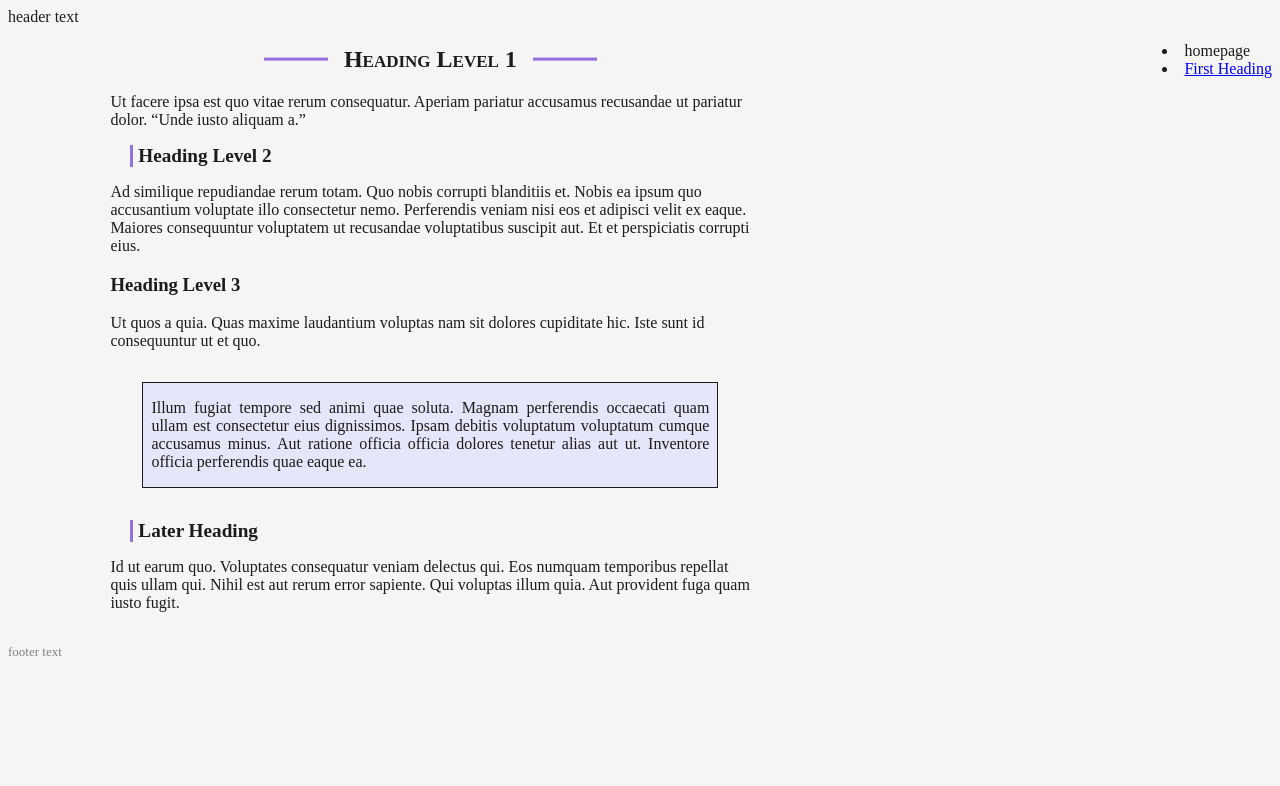
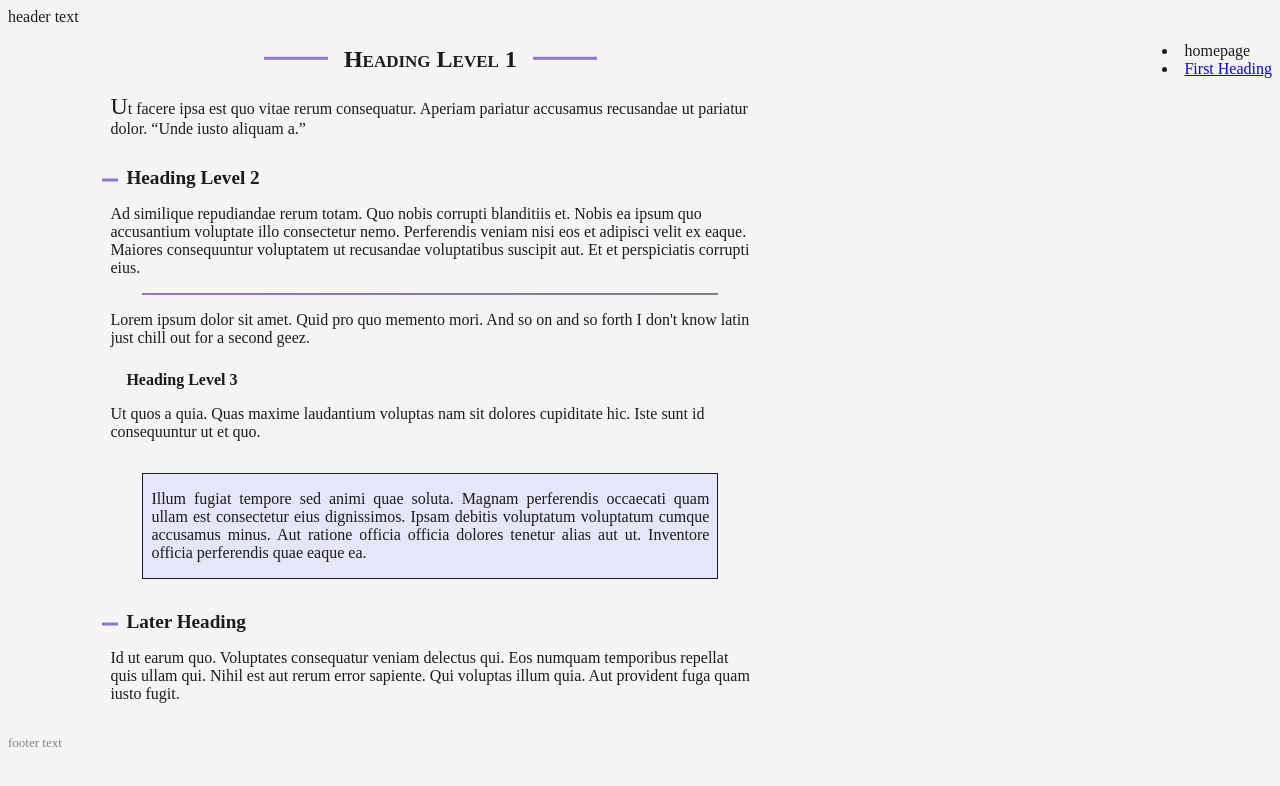
Before and after one commit to eforrest8/eforrest8.github.io, a plain HTML site: page css/csstestdoc.html in a window 1280 px wide. Drawn offline with Linux system fonts and the light colour scheme.

Commit message:
Adjust style and add to test page

```diff
--- a/css/basic.css
+++ b/css/basic.css
@@ -48,19 +48,37 @@ h1::before, h1::after {
 		content: "";
 		background-color: var(--accent-color);
 		width: 4rem;
-		height: 0.2rem;
+		height: 3px;
 		margin: 0 1rem;
-		transform: translateY(-0.4rem);
+		transform: translateY(-0.3em);
 	}
 
 h2 {
 	font-size: 1.2rem;
-	padding-left: 0.3em;
-	margin-left: 1em;
-	border-left-style: solid;
-	border-left-width: 0.2em;
-	border-left-color: var(--accent-color);
+	margin-left: 1rem;
 }
+
+h2::before {
+	display: inline-block;
+	position: absolute;
+	content: "";
+	background-color: var(--accent-color);
+	width: 1rem;
+	height: 3px;
+	transform: translateY(0.6em) translateX(-1.5rem);
+}
+
+p + h2 {
+	margin-top: 1.5em;
+}
+
+h3 {
+	margin-left: 1rem;
+	font-size: 1rem;
+}
+
+p + h3 {
+	margin-top: 1.5em;}
 
 header {
 }
@@ -80,9 +98,15 @@ aside {
 }
 
 hr {
+	height: 2px;
+	width: 90%;
+	border: none;
+	background: var(--dim-fg-color);
+	background-image: linear-gradient(to right, var(--accent-color), rgba(0,0,0,0));
 }
 
-p {
+h1 + p::first-letter {
+	font-size: x-large;
 }
 
 menu {
--- a/css/csstestdoc.html
+++ b/css/csstestdoc.html
@@ -7,7 +7,7 @@
 <body>
   <header>header text</header>
   <nav>
-	<menu>
+	<menu id="navmenu">
 	  <li>homepage</li>
 	  <li><a href="#start">First Heading</a></li>
 	</menu>
@@ -19,6 +19,8 @@
 	  <p>Ut facere ipsa est quo vitae rerum consequatur. Aperiam pariatur accusamus recusandae ut pariatur dolor. <q>Unde iusto aliquam a.</q></p>
 	  <h2 id="h2a">Heading Level 2</h2>
 	  <p>Ad similique repudiandae rerum totam. Quo nobis corrupti blanditiis et. Nobis ea ipsum quo accusantium voluptate illo consectetur nemo. Perferendis veniam nisi eos et adipisci velit ex eaque. Maiores consequuntur voluptatem ut recusandae voluptatibus suscipit aut. Et et perspiciatis corrupti eius.</p>
+	  <hr></hr>
+	  <p>Lorem ipsum dolor sit amet. Quid pro quo memento mori. And so on and so forth I don't know latin just chill out for a second geez.</p>
 	  <h3 id="h3">Heading Level 3</h3>
 	  <p>Ut quos a quia. Quas maxime laudantium voluptas nam sit dolores cupiditate hic. Iste sunt id consequuntur ut et quo.</p>
 	  <aside>
```
